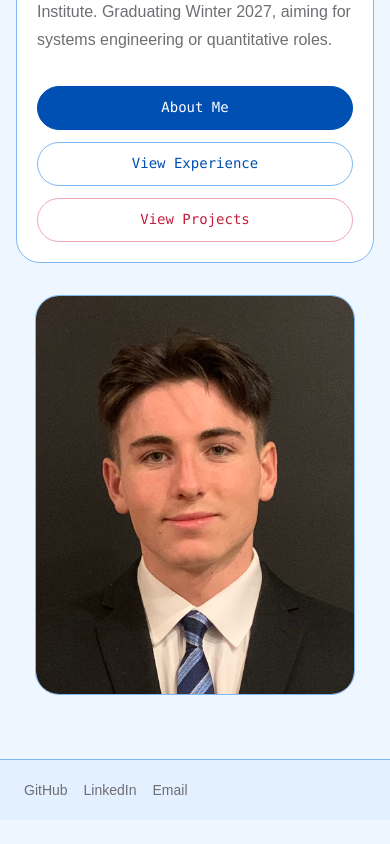
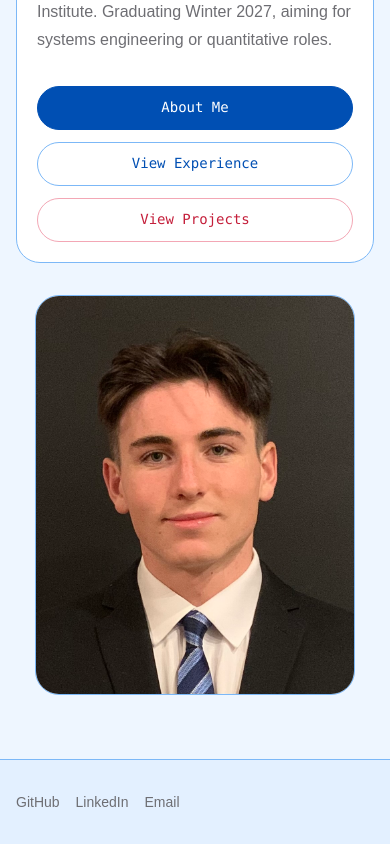
Before and after one commit to Zachary-Levesque/Portfolio, a Next.js app: page / in a window 390 px wide. Shown: the part 506-1350 px from the top of the page. Before the commit the page ends 1326 px from the top, so only its background shows below. Built offline with nearby package versions, Linux system fonts and the light colour scheme.

Commit message:
Update footer.tsx

```diff
--- a/components/footer.tsx
+++ b/components/footer.tsx
@@ -7,12 +7,12 @@ const footerLinks = [
 export function Footer() {
   return (
     <footer className="site-footer border-t border-accent-border bg-surface-blue">
-      <div className="mx-auto flex w-full max-w-6xl flex-wrap items-center gap-4 px-6 py-5 text-sm text-muted">
+      <div className="mx-auto flex w-full max-w-6xl flex-wrap items-center gap-4 px-4 py-5 text-sm text-muted sm:px-6">
         {footerLinks.map((link) => (
           <a
             key={link.label}
             href={link.href}
-            className="transition-colors hover:text-accent"
+            className="min-h-11 py-3 transition-colors hover:text-accent sm:min-h-0 sm:py-0"
           >
             {link.label}
           </a>
```
